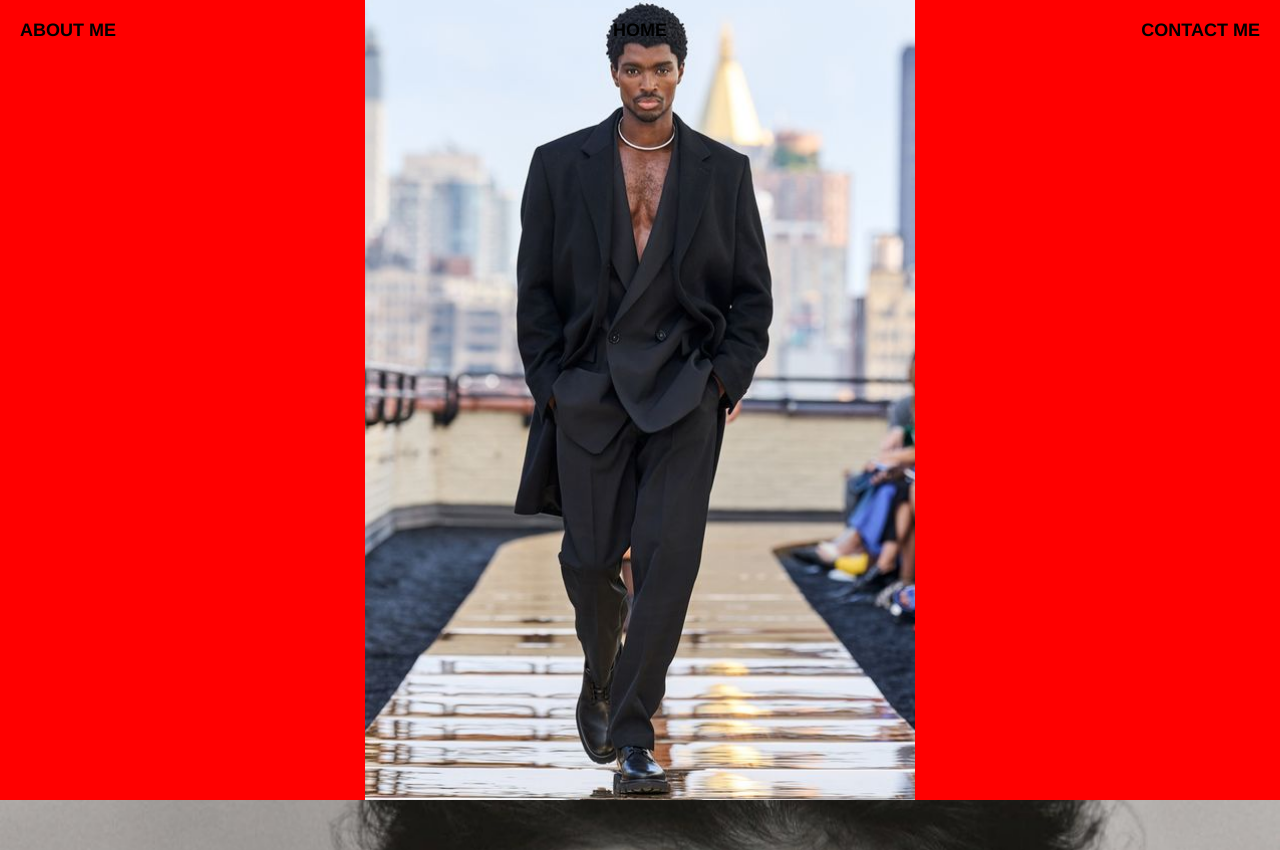
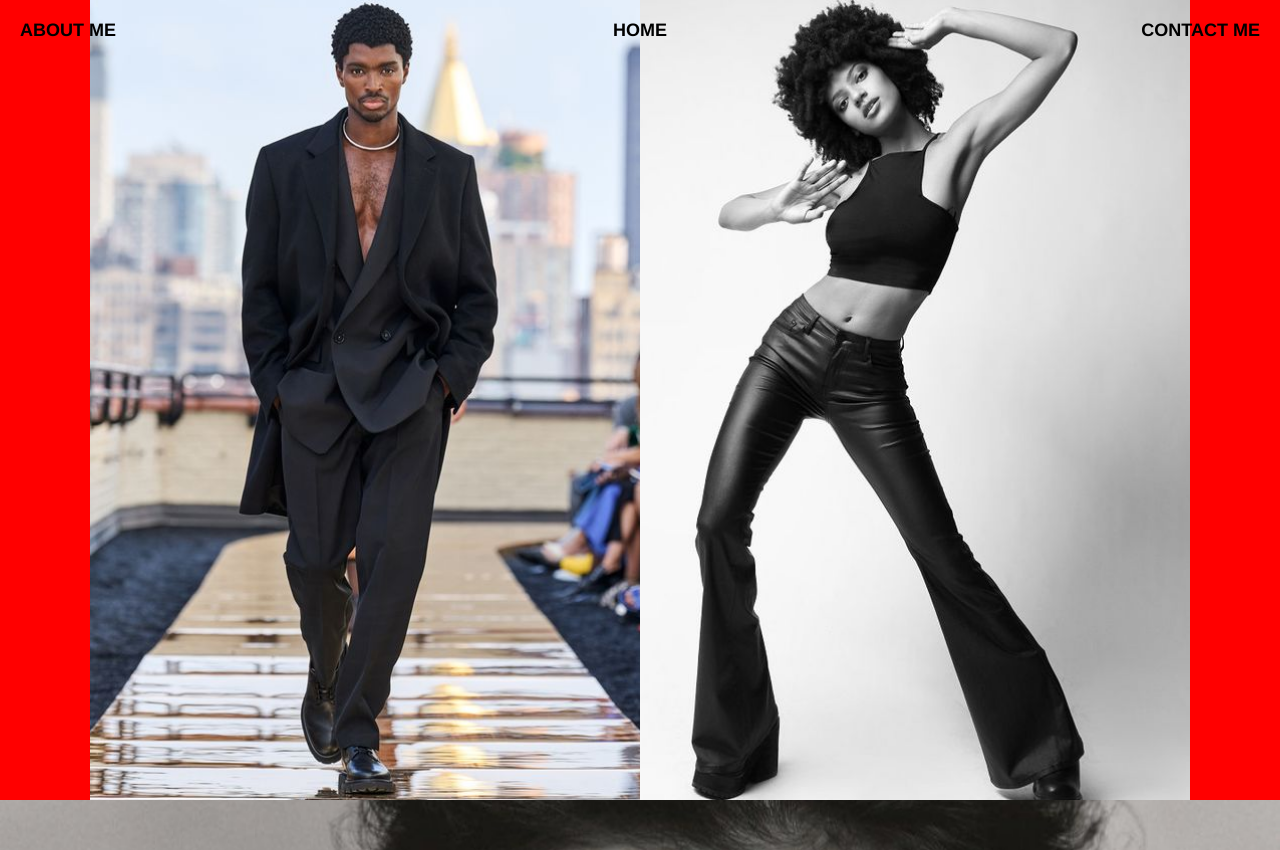
Before and after one commit to dmotorca/VCWebsite, a website: page index.html in a window 1280 px wide. Shown: the top 850 px of the page. Drawn offline with Linux system fonts and the light colour scheme.

Commit message:
testing 37

```diff
--- a/index.html
+++ b/index.html
@@ -16,6 +16,7 @@
     <div class="container">
       <div class="screen screen1">
         <img src="./images/glacial.JPG" id="image1" />
+        <img src="/images/afro.jpg" id="image1" />
       </div>
       <div class="screen screen2">
         <img src="./images/vogue_blk.JPG" id="image2" />
```
